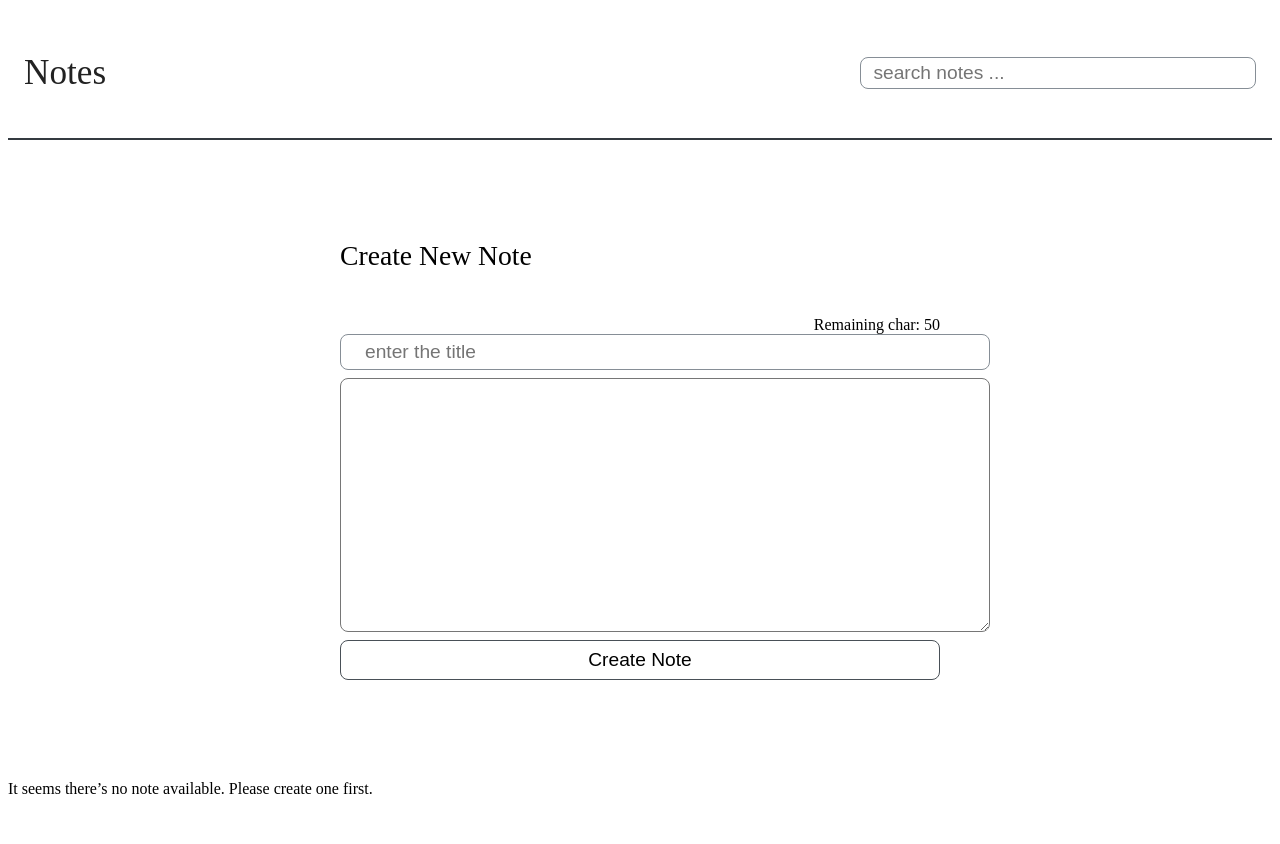
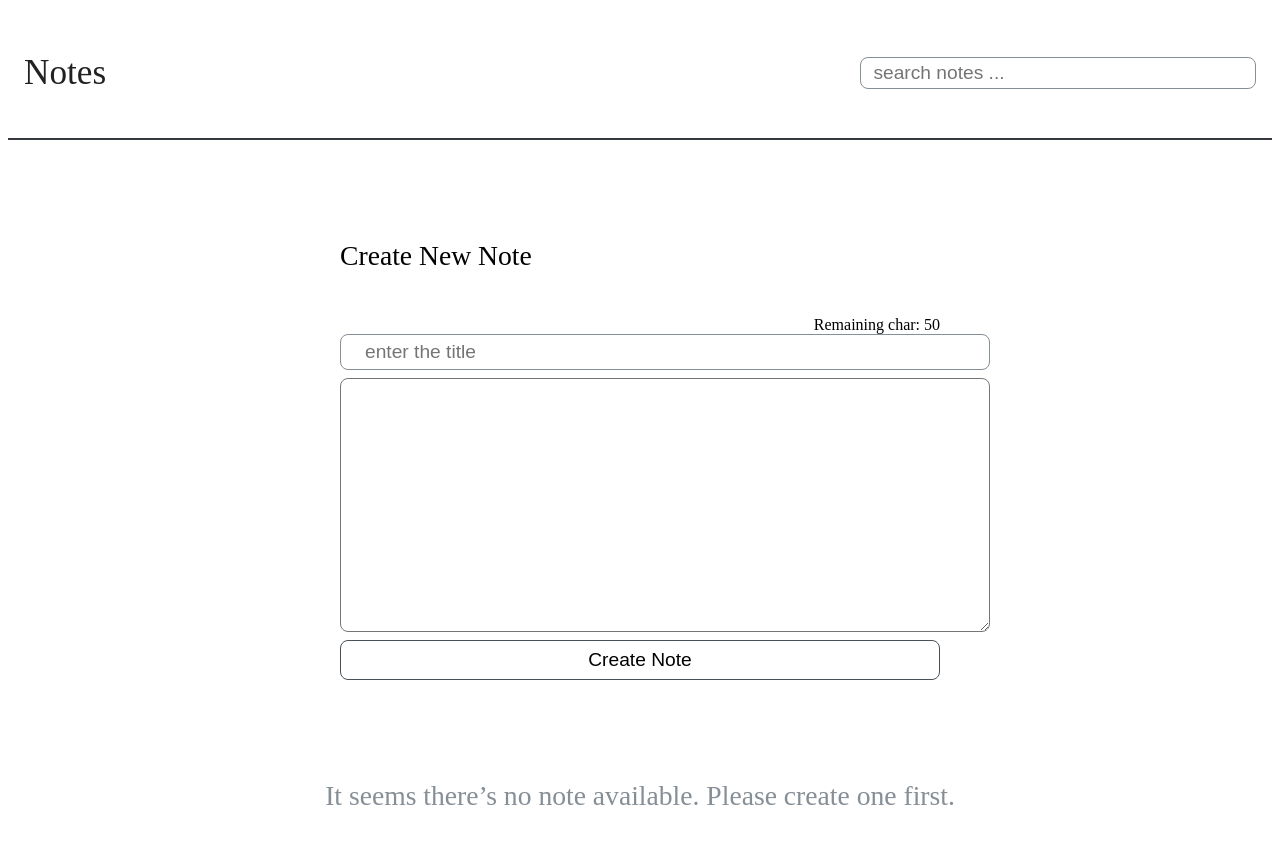
Before and after one commit to jaenudincollege/project, a React (Vite) app in the folder personal-note/: page / in a window 1280 px wide. Shown: the top 844 px of the page. Built offline with nearby package versions, Linux system fonts and the light colour scheme; the HTML template or start-up script is replaced by a standard one.

Commit message:
style: add styling for empty notes rendering in App

```diff
--- a/personal-note/src/styles/app.css
+++ b/personal-note/src/styles/app.css
@@ -1,3 +1,10 @@
 .container {
     padding-bottom: 4rem;
 }
+
+.not-available {
+    font-size: 1.728rem;
+    display: block;
+    text-align: center;
+    color: #868e96;
+}
```
